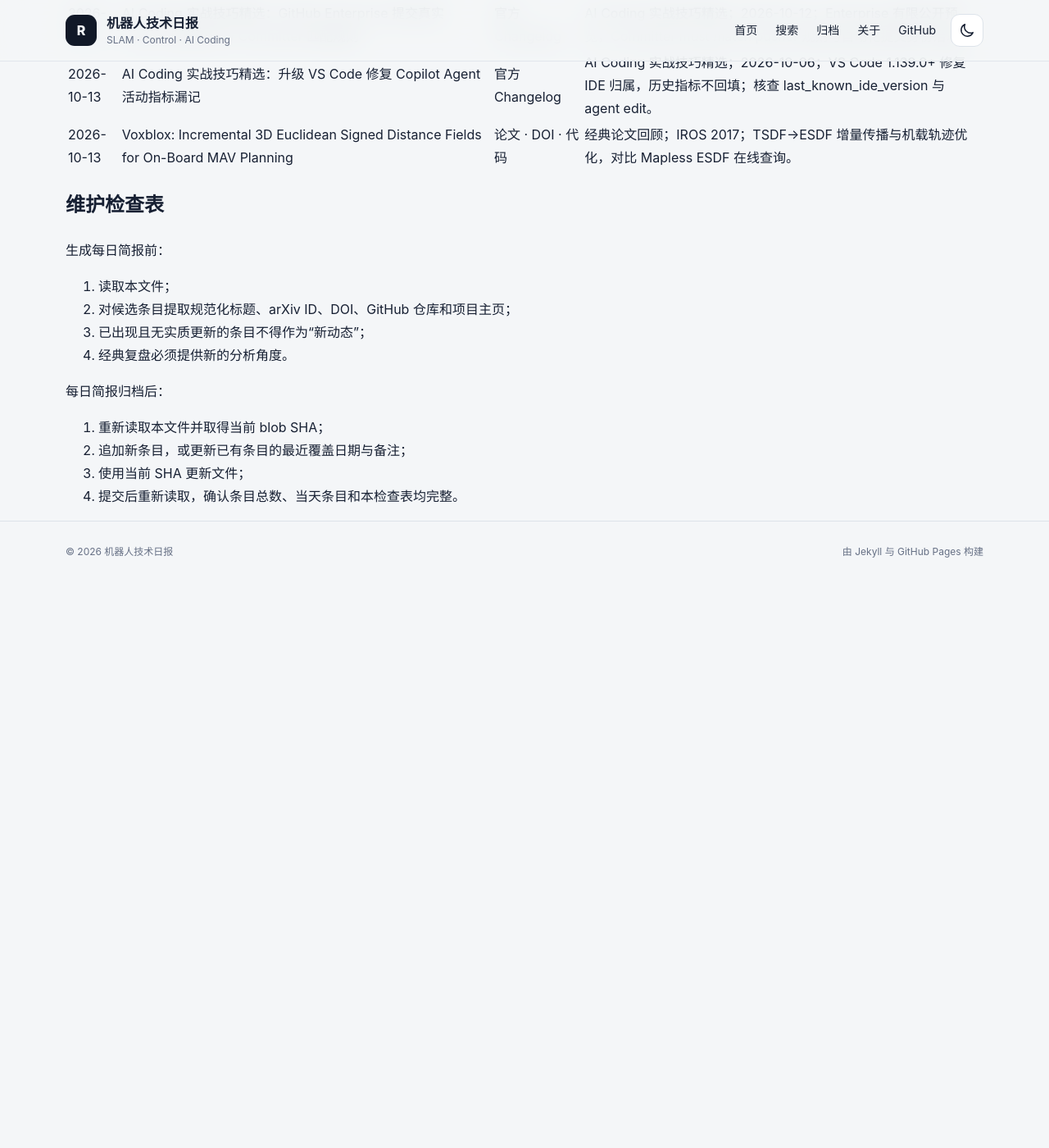
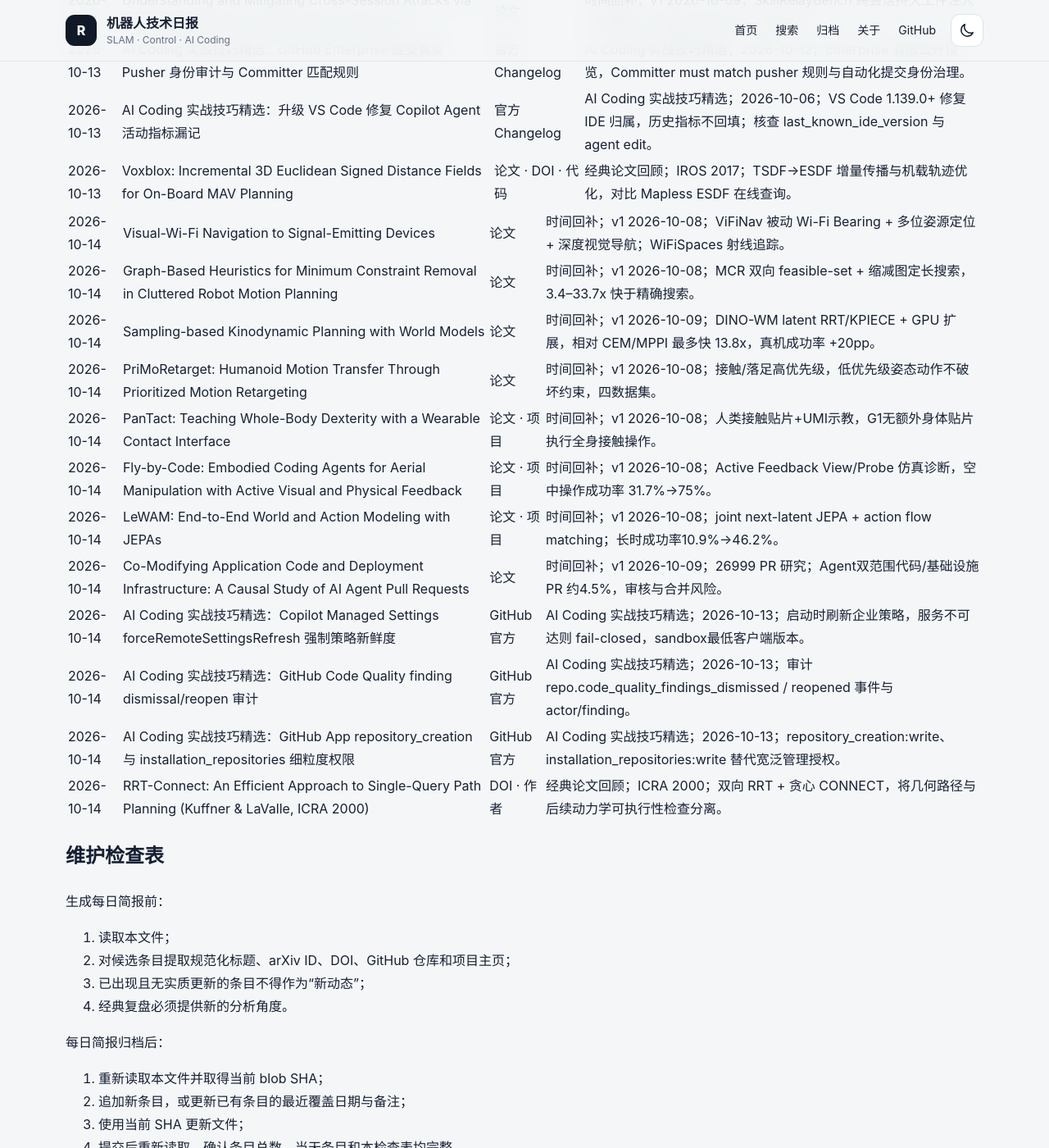
Before and after one commit to helywin/daily, a Jekyll site: the page built from robotics-brief-covered-items.md, in a window 1280 px wide and 1400 px high, scrolled down 66881 px. Shown: the whole window at 82% size. Built offline with Jekyll 4.4.1, drawn with Linux system fonts in a browser that asks for light colours; our own code applies the rules of GitHub Pages for plain Markdown files; before the commit the page ends 67589 px from its top, so only the background shows below that; some of the changed text lies outside the part shown.

Commit message:
docs: update robotics brief coverage index for 2026-10-14

```diff
--- a/robotics-brief-covered-items.md
+++ b/robotics-brief-covered-items.md
@@ -1,6 +1,6 @@
 # 机器人技术简报已覆盖条目索引
 
-> 最后更新：2026-10-13（Asia/Shanghai）
+> 最后更新：2026-10-14（Asia/Shanghai）
 >
 > 用途：每日简报选题前强制查重。本文件保留全部历史条目的最近覆盖日期、规范标题、至少一个可直接访问的原始来源和必要备注。
 >
@@ -147,6 +147,8 @@
 > 2026-10-12 新增 8 条主动态、2 条 AI Coding 实战技巧精选与 1 条经典论文回顾，共 972 条。
 >
 > 2026-10-13 新增 8 条主动态、2 条 AI Coding 实战技巧精选与 1 条经典论文回顾，共 983 条。
+>
+> 2026-10-14 新增 8 条主动态、3 条 AI Coding 实战技巧精选与 1 条经典论文回顾，共 995 条。
 >
 ## 已核验条目
 
@@ -1205,6 +1207,20 @@
 | 2026-10-13 | AI Coding 实战技巧精选：升级 VS Code 修复 Copilot Agent 活动指标漏记 | [官方 Changelog](https://github.blog/changelog/2026-10-06-update-your-ide-to-restore-agent-activity-in-copilot-usage-metrics/) | AI Coding 实战技巧精选；2026-10-06；VS Code 1.139.0+ 修复 IDE 归属，历史指标不回填；核查 last_known_ide_version 与 agent edit。 |
 | 2026-10-13 | Voxblox: Incremental 3D Euclidean Signed Distance Fields for On-Board MAV Planning | [论文](https://arxiv.org/abs/1611.03631) · [DOI](https://doi.org/10.1109/IROS.2017.8202315) · [代码](https://github.com/ethz-asl/voxblox) | 经典论文回顾；IROS 2017；TSDF→ESDF 增量传播与机载轨迹优化，对比 Mapless ESDF 在线查询。 |
 
+
+| 2026-10-14 | Visual-Wi-Fi Navigation to Signal-Emitting Devices | [论文](https://arxiv.org/abs/2610.12733) | 时间回补；v1 2026-10-08；ViFiNav 被动 Wi-Fi Bearing + 多位姿源定位 + 深度视觉导航；WiFiSpaces 射线追踪。 |
+| 2026-10-14 | Graph-Based Heuristics for Minimum Constraint Removal in Cluttered Robot Motion Planning | [论文](https://arxiv.org/abs/2610.12609) | 时间回补；v1 2026-10-08；MCR 双向 feasible-set + 缩减图定长搜索，3.4–33.7x 快于精确搜索。 |
+| 2026-10-14 | Sampling-based Kinodynamic Planning with World Models | [论文](https://arxiv.org/abs/2610.12910) | 时间回补；v1 2026-10-09；DINO-WM latent RRT/KPIECE + GPU 扩展，相对 CEM/MPPI 最多快 13.8x，真机成功率 +20pp。 |
+| 2026-10-14 | PriMoRetarget: Humanoid Motion Transfer Through Prioritized Motion Retargeting | [论文](https://arxiv.org/abs/2610.12642) | 时间回补；v1 2026-10-08；接触/落足高优先级，低优先级姿态动作不破坏约束，四数据集。 |
+| 2026-10-14 | PanTact: Teaching Whole-Body Dexterity with a Wearable Contact Interface | [论文](https://arxiv.org/abs/2610.12558) · [项目](https://pantact.github.io/) | 时间回补；v1 2026-10-08；人类接触贴片+UMI示教，G1无额外身体贴片执行全身接触操作。 |
+| 2026-10-14 | Fly-by-Code: Embodied Coding Agents for Aerial Manipulation with Active Visual and Physical Feedback | [论文](https://arxiv.org/abs/2610.12549) · [项目](https://fly-by-code.github.io/) | 时间回补；v1 2026-10-08；Active Feedback View/Probe 仿真诊断，空中操作成功率 31.7%→75%。 |
+| 2026-10-14 | LeWAM: End-to-End World and Action Modeling with JEPAs | [论文](https://arxiv.org/abs/2610.12818) · [项目](https://le-wam.github.io/) | 时间回补；v1 2026-10-08；joint next-latent JEPA + action flow matching；长时成功率10.9%→46.2%。 |
+| 2026-10-14 | Co-Modifying Application Code and Deployment Infrastructure: A Causal Study of AI Agent Pull Requests | [论文](https://arxiv.org/abs/2610.12849) | 时间回补；v1 2026-10-09；26999 PR 研究；Agent双范围代码/基础设施 PR 约4.5%，审核与合并风险。 |
+| 2026-10-14 | AI Coding 实战技巧精选：Copilot Managed Settings forceRemoteSettingsRefresh 强制策略新鲜度 | [GitHub官方](https://github.blog/changelog/2026-10-13-enterprise-managed-settings-enforcement-updates/) | AI Coding 实战技巧精选；2026-10-13；启动时刷新企业策略，服务不可达则 fail-closed，sandbox最低客户端版本。 |
+| 2026-10-14 | AI Coding 实战技巧精选：GitHub Code Quality finding dismissal/reopen 审计 | [GitHub官方](https://github.blog/changelog/2026-10-13-audit-github-code-quality-finding-dismissals-and-reopenings/) | AI Coding 实战技巧精选；2026-10-13；审计 repo.code_quality_findings_dismissed / reopened 事件与 actor/finding。 |
+| 2026-10-14 | AI Coding 实战技巧精选：GitHub App repository_creation 与 installation_repositories 细粒度权限 | [GitHub官方](https://github.blog/changelog/2026-10-13-github-app-improvements-for-least-privilege-and-management/) | AI Coding 实战技巧精选；2026-10-13；repository_creation:write、installation_repositories:write 替代宽泛管理授权。 |
+| 2026-10-14 | RRT-Connect: An Efficient Approach to Single-Query Path Planning (Kuffner & LaValle, ICRA 2000) | [DOI](https://doi.org/10.1109/ROBOT.2000.844730) · [作者](https://www.kuffner.org/james/plan/) | 经典论文回顾；ICRA 2000；双向 RRT + 贪心 CONNECT，将几何路径与后续动力学可执行性检查分离。 |
+
 ## 维护检查表
 
 生成每日简报前：
```
